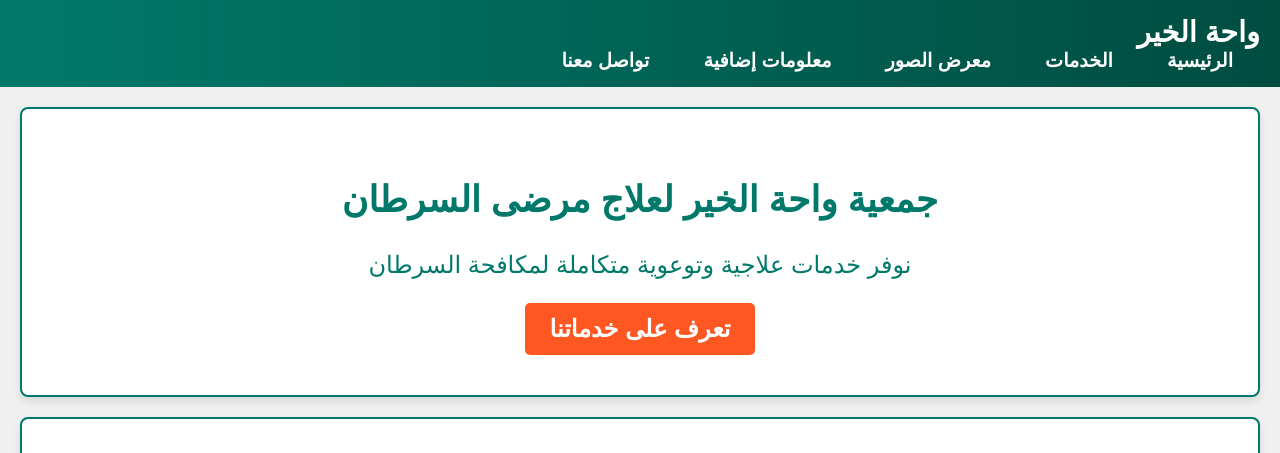
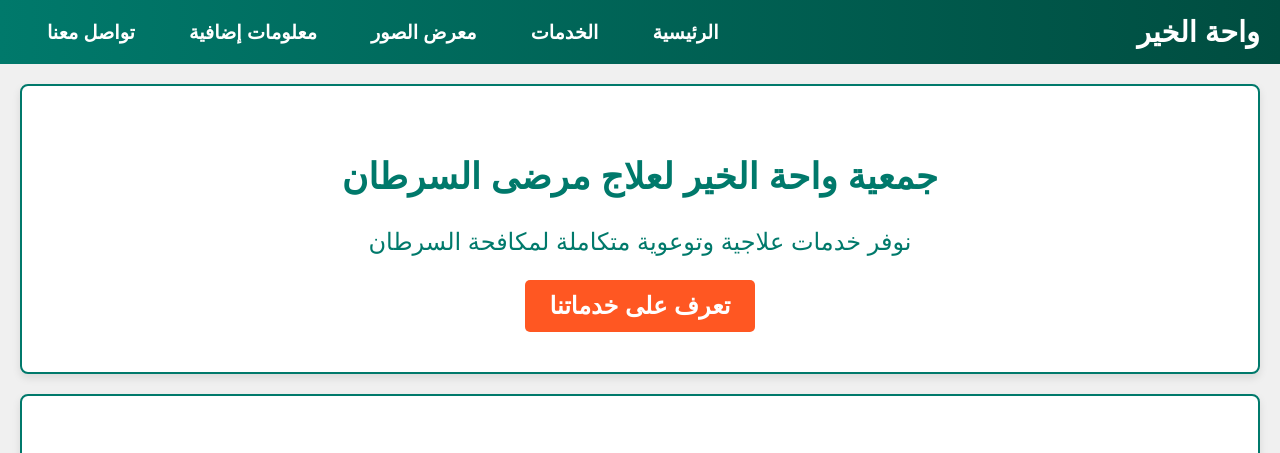
Before and after one commit to Hota2009/Waha-Elkhayer, a plain HTML site: page index.html in a window 1280 px wide. Shown: the top 453 px of the page. Drawn offline with Linux system fonts and the light colour scheme.

Commit message:
Update style.css

```diff
--- a/style.css
+++ b/style.css
@@ -15,6 +15,12 @@ header {
   align-items: center;
   justify-content: space-between;
   position: relative;
+}
+.nav-container {
+    display: flex;
+    align-items: center;
+    justify-content: space-between;
+    width: 100%;
 }
 .logo {
   font-size: 1.5em;
```
